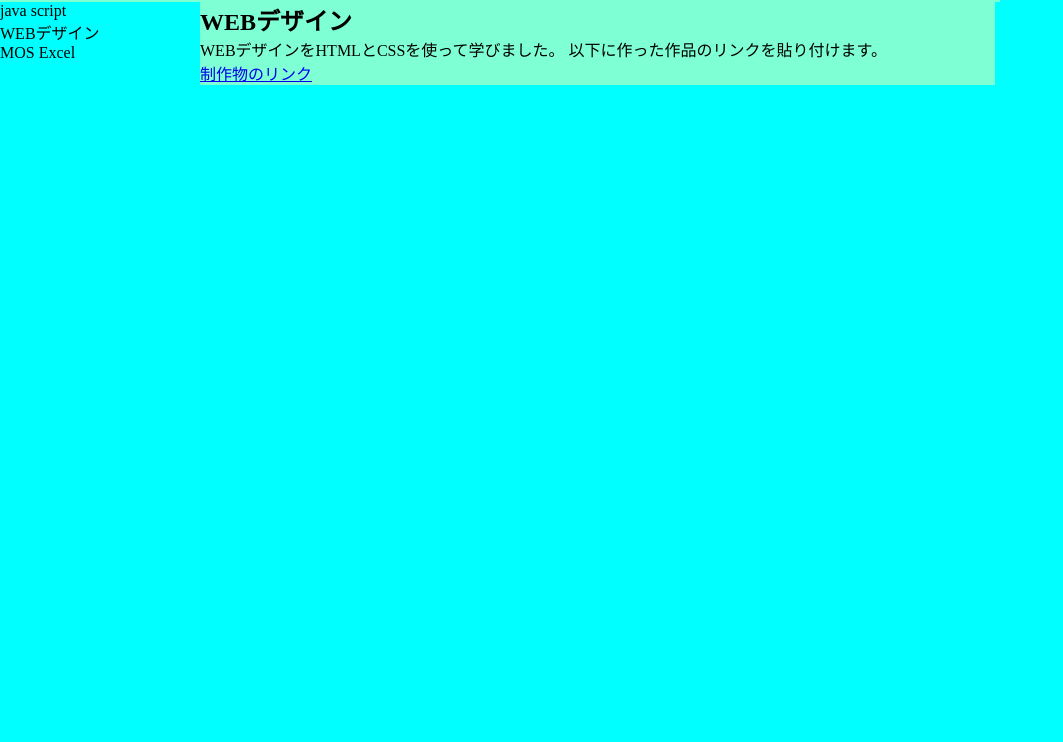
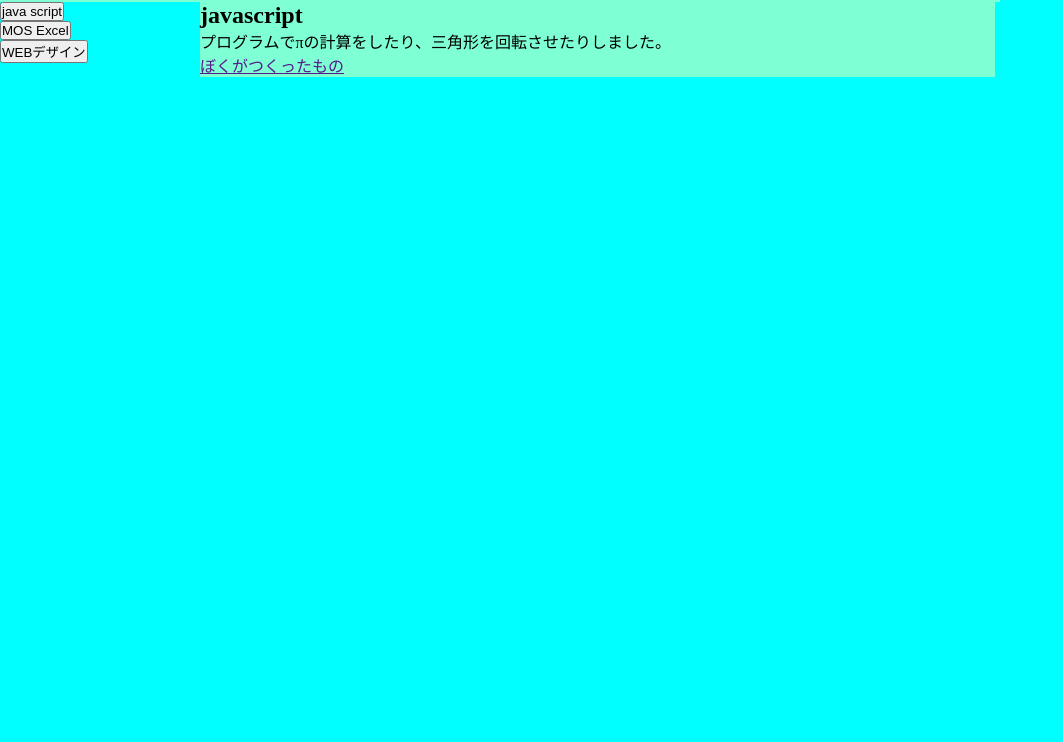
Before and after one commit to ckg20059/webpage, a plain HTML site: page index.html in a window 1280 px wide. Shown: the part 58-800 px from the top of the page, without its empty margins (0-1063 px from the left). Drawn offline with Linux system fonts and the light colour scheme.

Commit message:
4/23授業終わり

```diff
--- a/css/style.css
+++ b/css/style.css
@@ -34,3 +34,6 @@ footer{
 #Page2{
     display: none;
 }
+#Page3{
+    display: none;
+}
--- a/index.html
+++ b/index.html
@@ -4,17 +4,29 @@
 <head>
   <meta charset="UTF-8">
   <script>
-    function showPage1(){
-      item=document.getElementById("Page1")
-      item.style.display="block"
-      item=document.getElementById("Page2")
-      item.style.display="none"
+    function showPage1() {
+      item = document.getElementById("Page1")
+      item.style.display = "block"
+      item = document.getElementById("Page2")
+      item.style.display = "none"
+      item = document.getElementById("Page3")
+      item.style.display = "none"
     }
-    function showPage2(){
-      item=document.getElementById("Page1")
-      item.style.display="none"
-      item=document.getElementById("Page2")
-      item.style.display="block"
+    function showPage2() {
+      item = document.getElementById("Page1")
+      item.style.display = "none"
+      item = document.getElementById("Page2")
+      item.style.display = "block"
+      item = document.getElementById("Page3")
+      item.style.display = "none"
+    }
+    function showPage3() {
+      item = document.getElementById("Page1")
+      item.style.display = "none"
+      item = document.getElementById("Page2")
+      item.style.display = "none"
+      item = document.getElementById("Page3")
+      item.style.display = "block"
     }
   </script>
   <link rel="stylesheet" href="css/style.css">
@@ -26,27 +38,32 @@
   </header>
   <nav>
     <ul>
-      <li onclick="showPage1()">java script</li>
-      <li onclick="showPage2()">WEBデザイン</li>
-      <li>MOS Excel</li>
+      <li onclick="showPage1()"><button>java script</button></li>
+      <li onclick="showPage2()"><button>MOS Excel</button></li>
+      <li onclick="showPage3()"><button>WEBデザイン</button></li>
     </ul>
   </nav>
   <section id="Page1">
+    <h1>javascript</h1>
+    <p>
+      プログラムでπの計算をしたり、三角形を回転させたりしました。
+    </p>
+    <p><a href="">ぼくがつくったもの</a></p>
+  </section>
+  <section id="Page2">
+    <h1>MOS Excel</h1>
+    <p>
+      MOSをした
+    </p>
+    <p><a href="">ぼくがつくったもの</a></p>
+  </section>
+  <section id="Page3">
     <h1>WEBデザイン</h1>
     <p>
       WEBデザインをHTMLとCSSを使って学びました。
       以下に作った作品のリンクを貼り付けます。
     </p>
-    <p><a href="0128/index.html">制作物のリンク</a></p>
-    <div>
-
-    </div>
-  </section>
-  <section id="Page2">
-    <h1>javascript</h1>
-    <p>
-      プログラムでπの計算をしたり、三角形を回転させたりしました。
-    </p>
+    <p><a href="0128/index.html">ぼくがつくったもの</a></p>
   </section>
   <footer>
 
```
